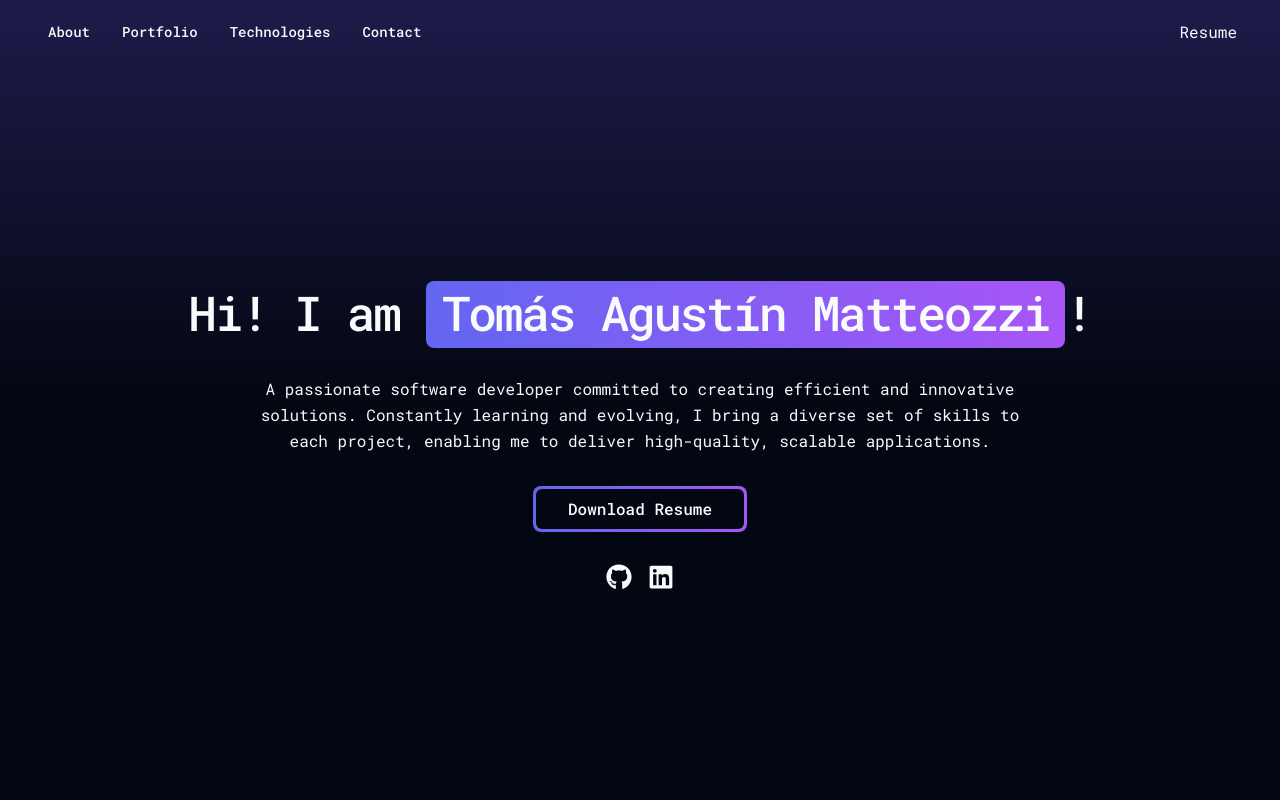
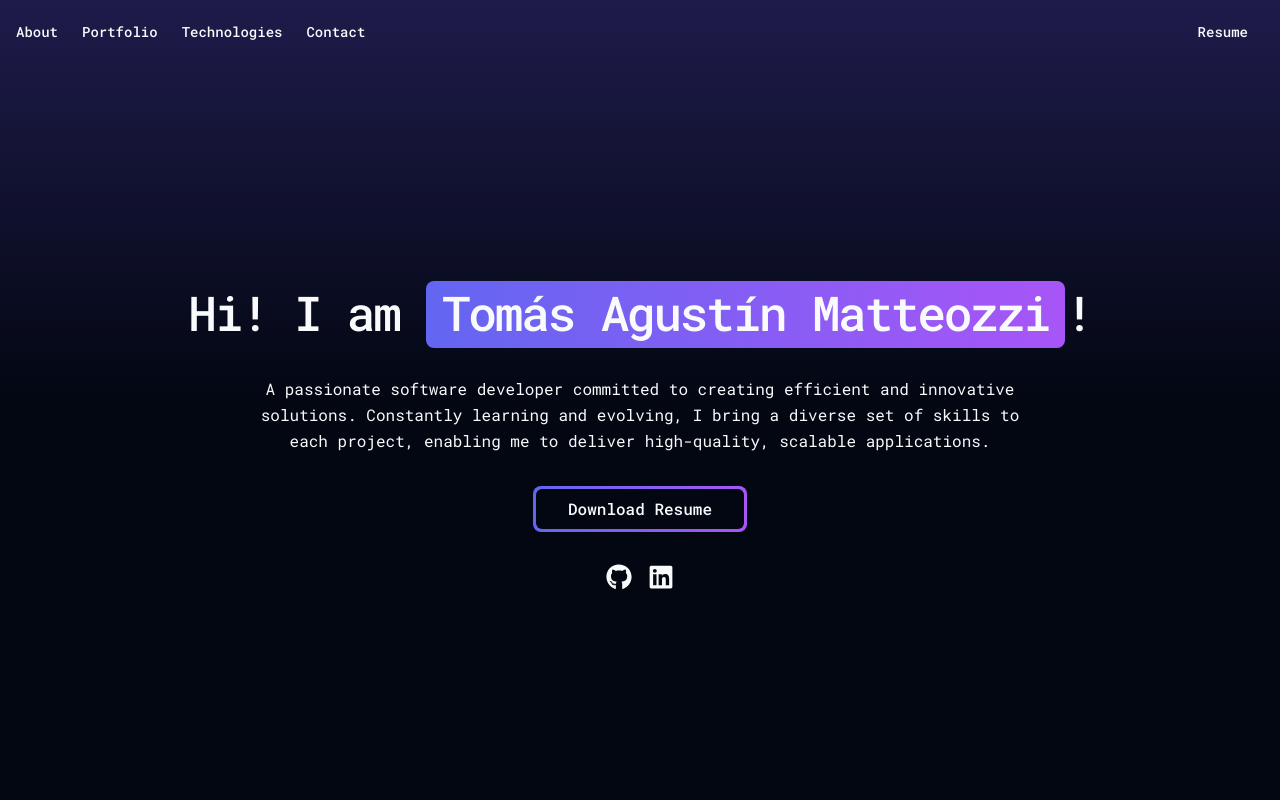
Before and after one commit to tmatteozzi/portfolio, a Next.js app: page / in a window 1280 px wide. Shown: the top 800 px of the page. Built offline with nearby package versions, Linux system fonts and the light colour scheme.

Commit message:
Navbar v2

```diff
--- a/app/pages/Navbar.tsx
+++ b/app/pages/Navbar.tsx
@@ -29,23 +29,31 @@ export default function Navbar({ navBarItems }: NavBarProps) {
     };
 
     window.addEventListener('scroll', handleScroll);
-
-    return () => {
-      window.removeEventListener('scroll', handleScroll);
-    };
+    return () => window.removeEventListener('scroll', handleScroll);
   }, [lastScrollY]);
 
+  useEffect(() => {
+    if (isOpen) {
+      document.body.style.overflow = 'hidden';
+    } else {
+      document.body.style.overflow = 'unset';
+    }
+  }, [isOpen]);
+
   return (
-    <nav
-      className={`fixed top-0 w-full z-50 bg-transparent px-2 py-1.5 transition-transform duration-300 ${
-        showNavbar ? 'transform translate-y-0' : 'transform -translate-y-full'
-      }`}
+    <>
+      <motion.nav
+        className="fixed top-0 left-0 right-0 z-50 bg-background text-gray-50"
+        initial={false}
+        animate={showNavbar ? { y: 0 } : { y: '-100%' }}
+        transition={{ duration: 0.3 }}
       >
-      <div className="flex justify-between items-center">
-        <div className="ml-4 flex items-center space-x-4">
+        <div className="container mx-auto px-4">
+          <div className="flex items-center justify-between h-16">
             <button
-            className="block md:hidden focus:outline-none"
+              className="md:hidden focus:outline-none"
               onClick={() => setIsOpen(!isOpen)}
+              aria-label={isOpen ? 'Close menu' : 'Open menu'}
             >
               <motion.div
                 initial={{ rotate: 0 }}
@@ -53,68 +61,72 @@ export default function Navbar({ navBarItems }: NavBarProps) {
                 transition={{ duration: 0.3 }}
               >
                 {isOpen ? (
-                <FiX className="w-6 h-6 text-gray-50" />
+                  <FiX className="w-6 h-6 text-gray-50 hover:text-indigo-500" />
                 ) : (
-                <FiMenu className="w-6 h-6 text-gray-50" />
+                  <FiMenu className="w-6 h-6 text-gray-50 hover:text-indigo-500" />
                 )}
               </motion.div>
             </button>
-          <div className="hidden md:flex items-center space-x-4">
+            <div className="hidden md:flex items-center space-x-6">
               {navBarItems.map((item) => (
                 <ScrollLink
-                className="text-sm font-medium text-gray-50 hover:text-indigo-300 py-4 px-2 cursor-pointer"
                   key={item.name}
                   to={item.link}
                   smooth={true}
                   offset={-70}
                   duration={500}
+                  className="text-sm font-medium  hover:text-indigo-500 transition-colors cursor-pointer"
                 >
                   {item.name}
                 </ScrollLink>
               ))}
             </div>
-        </div>
-        <button
+            <a
               onClick={downloadPdf}
-          className="relative p-[3px] mr-8 text-gray-50"
+              className="px-4 py-2 text-sm font-medium hover:text-indigo-500 transition-colors cursor-pointer"
             >
               Resume
-        </button>
+            </a>
           </div>
+        </div>
+      </motion.nav>
       <AnimatePresence>
         {isOpen && (
           <motion.div
-            initial={{ opacity: 0, height: 0 }}
-            animate={{ opacity: 1, height: 'auto' }}
-            exit={{ opacity: 0, height: 0 }}
-            transition={{ duration: 0.3, delayChildren: 0.1 }}
-            className="md:hidden flex flex-col items-center mt-4"
+            initial={{ opacity: 0 }}
+            animate={{ opacity: 1 }}
+            exit={{ opacity: 0 }}
+            transition={{ duration: 0.3 }}
+            className="fixed inset-0 bg-black bg-opacity-90 z-40 md:hidden"
+            onClick={() => setIsOpen(false)}
           >
-            {navBarItems.map((item, index) => (
             <motion.div
+              initial={{ x: '-100%' }}
+              animate={{ x: 0 }}
+              exit={{ x: '-100%' }}
+              transition={{ duration: 0.3 }}
+              className="fixed top-16 left-0 bottom-0 w-64 bg-background p-4 ml-2"
+              onClick={(e) => e.stopPropagation()}
+            >
+              <div className="space-y-4">
+                {navBarItems.map((item) => (
+                  <ScrollLink
                     key={item.name}
-                initial={{ opacity: 0, y: -20 }}
-                animate={{ opacity: 1, y: 0 }}
-                transition={{
-                  duration: 0.2,
-                  delay: index * 0.1
-                }}
-                className="mb-4"
-              >
-                <ScrollLink
-                  className="text-sm font-semibold text-gray-50 hover:text-indigo-300 py-2 px-4 cursor-pointer"
                     to={item.link}
                     smooth={true}
                     offset={-70}
                     duration={500}
+                    className="block py-2 text-sm font-medium text-gray-50 hover:text-indigo-500 transition-colors cursor-pointer"
+                    onClick={() => setIsOpen(false)}
                   >
                     {item.name}
                   </ScrollLink>
+                ))}
+              </div>
             </motion.div>
-            ))}
           </motion.div>
         )}
       </AnimatePresence>
-    </nav>
+    </>
   );
 }
```
Lines whose indentation alone changed are shown as unchanged.
